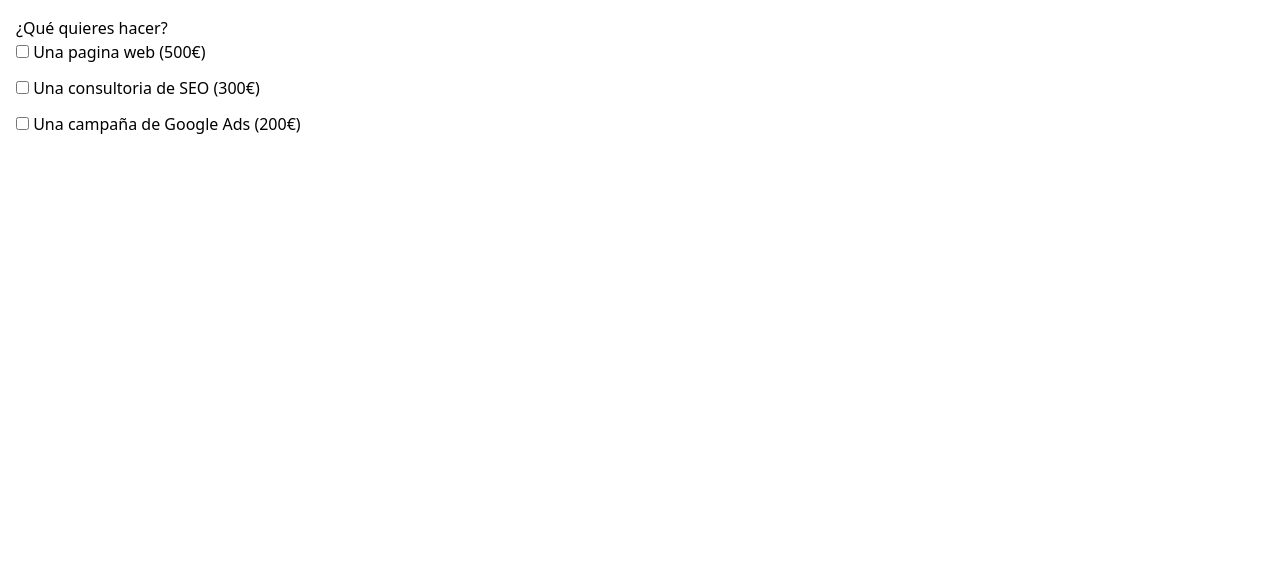
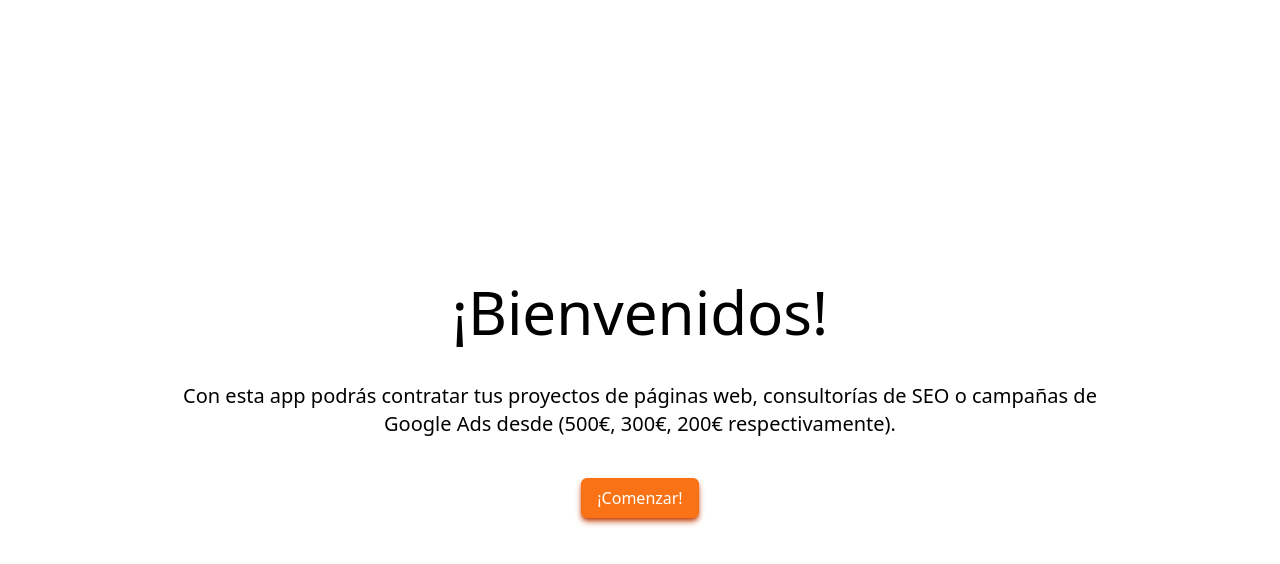
Before and after one commit to Swarleys/Sprint7, a Vue app in the folder Vue/: page / in a window 1280 px wide. Shown: the top 564 px of the page. Built offline with nearby package versions, Linux system fonts and the light colour scheme.

Commit message:
Exercici 4

```diff
--- a/Vue/src/router/router.ts
+++ b/Vue/src/router/router.ts
@@ -2,10 +2,15 @@
 import type { RouteRecordRaw } from 'vue-router';
 
 import Home from '../views/Home.vue';
+import Welcome from '../views/Welcome.vue';
 
 export const routes: RouteRecordRaw[] = [
     {
         path: '/',
+        component: Welcome,
+    },
+    {
+        path: '/home',
         component: Home,
     },
 ];
--- a/Vue/src/views/Home.vue
+++ b/Vue/src/views/Home.vue
@@ -9,12 +9,12 @@
 ]
 const totalWeb = ref(30);
 const total = computed(() => projectSetup.value.reduce((prev: number, item: number): number => prev + item, 0));
-const handleTotalWeb = (pag:number):number => totalWeb.value = pag;
+const handleTotalWeb = (pag: number): number => totalWeb.value = pag;
 </script>
 
 <template>
-<section class="m-4">
-    <p>¿Qué quieres hacer?</p>
+    <section class="m-4 mb-8">
+        <p class="text-xl mb-4">¿Qué quieres hacer?</p>
         <form>
             <div v-for="({ description, price, name }, index) in possibleProjects" class="mb-3">
                 <label :for="name">
@@ -36,4 +36,8 @@
         <p v-if="total > 0 && projectSetup.includes(500)">Precio total: {{ total + totalWeb }}€</p>
         <p v-else-if="total > 0">Precio total: {{ total }}€</p>
     </section>
+    <router-link
+        to="/"
+        class="px-4 py-2 rounded-md shadow-orange-700 shadow-md bg-orange-500 text-white mx-4"
+    >Volver al inicio</router-link>
 </template>
--- /dev/null
+++ b/Vue/src/views/Welcome.vue
@@ -0,0 +1,13 @@
+<script setup lang="ts">
+
+</script>
+<template>
+    <main class="flex flex-col justify-center items-center gap-10 h-screen max-w-[960px] text-center mx-auto">
+        <h1 class="text-6xl">¡Bienvenidos!</h1>
+        <p class="text-xl mx-auto">Con esta app podrás contratar tus proyectos de páginas web, consultorías de SEO o campañas de Google Ads desde (500€, 300€, 200€ respectivamente).</p>
+        <router-link to="/home" class="px-4 py-2 rounded-md shadow-orange-700 shadow-md bg-orange-500 text-white">¡Comenzar!</router-link>
+    </main>
+</template>
+
+<style scoped>
+</style>
```
Lines whose indentation alone changed are shown as unchanged.
